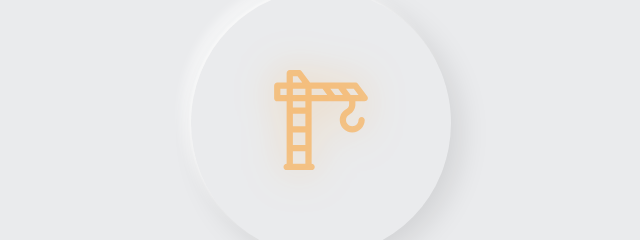
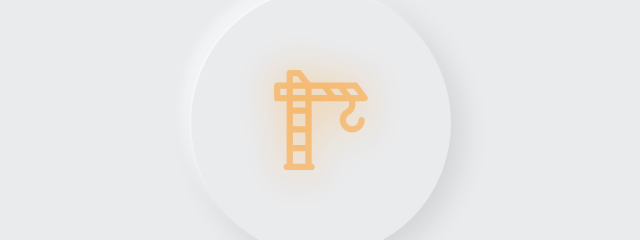
Before and after one commit to johndosselman/coming-soon-page, a plain HTML site: page index.html in a window 1280 px wide. Shown: the part 145-385 px from the top of the page, 319-959 px from the left. Drawn offline with Linux system fonts and the light colour scheme.

Commit message:
Greater glow for crane

```diff
--- a/stylesheet.css
+++ b/stylesheet.css
@@ -26,5 +26,5 @@ body {
 
 .svg-glow {
   fill: #ff8c006b;
-  filter: drop-shadow(0 0 20px rgba(255, 145, 0, 0.557));
+  filter: drop-shadow(0 0 20px rgb(255, 145, 0));
 }
```
